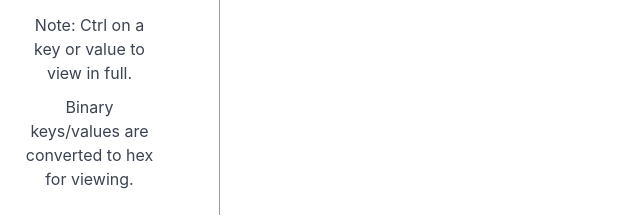
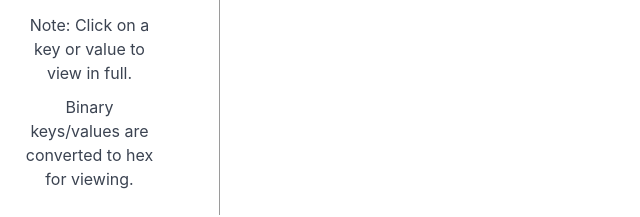
Before and after one commit to Darkle/electron-lmdb-viewer, an Electron app: page renderer/index.html in a window 1400 px wide. Shown: the part 345-562 px from the top of the page, 0-640 px from the left. Drawn offline with Linux system fonts and the light colour scheme.

Commit message:
Fixed sidebar wording

```diff
--- a/renderer/index.html
+++ b/renderer/index.html
@@ -36,7 +36,7 @@
           <button id="db-select-button" @click="openDB">Open DB</button>
           <span id="db-path-location">{{ state.dbFilePath }}</span>
         </fieldset>
-        <p class="note">Note: Ctrl on a key or value to view in full.</p>
+        <p class="note">Note: Click on a key or value to view in full.</p>
         <p class="note">Binary keys/values are converted to hex for viewing.</p>
       </div>
       <div id="grid-container">
```
